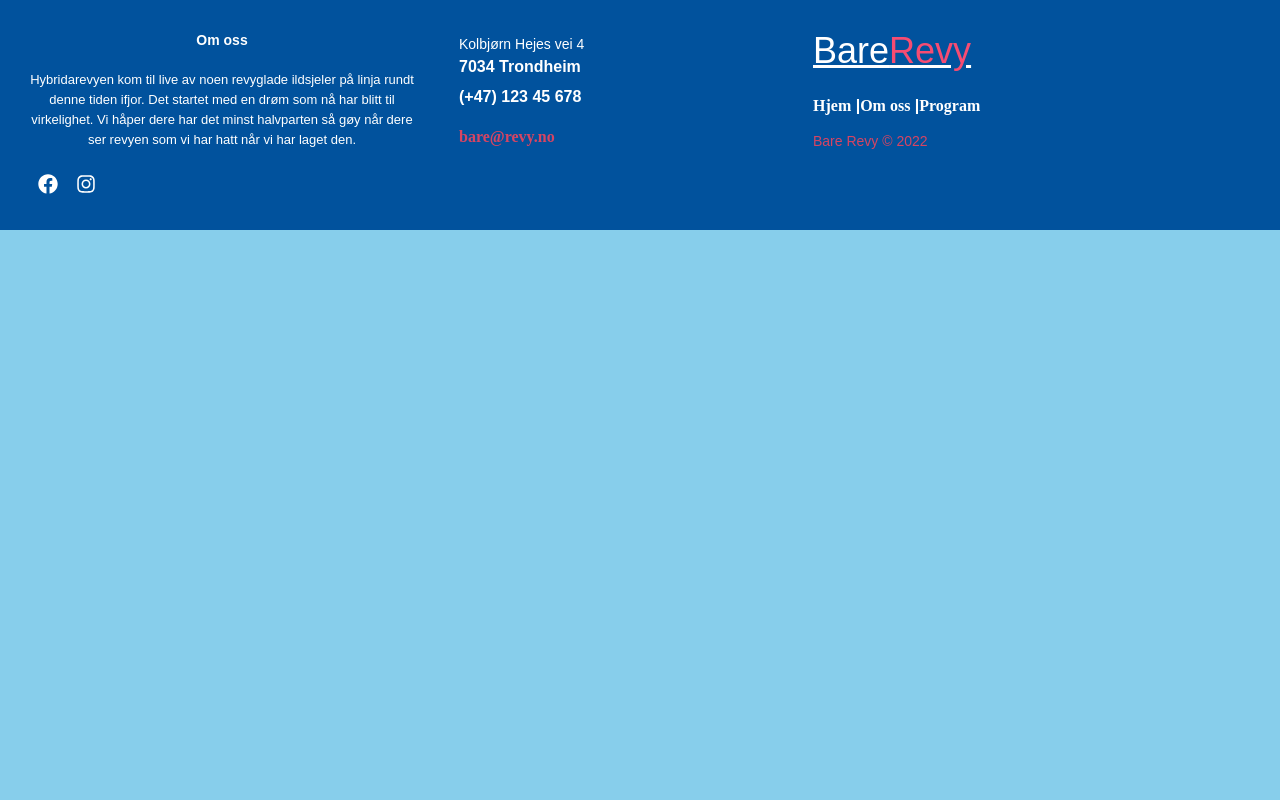
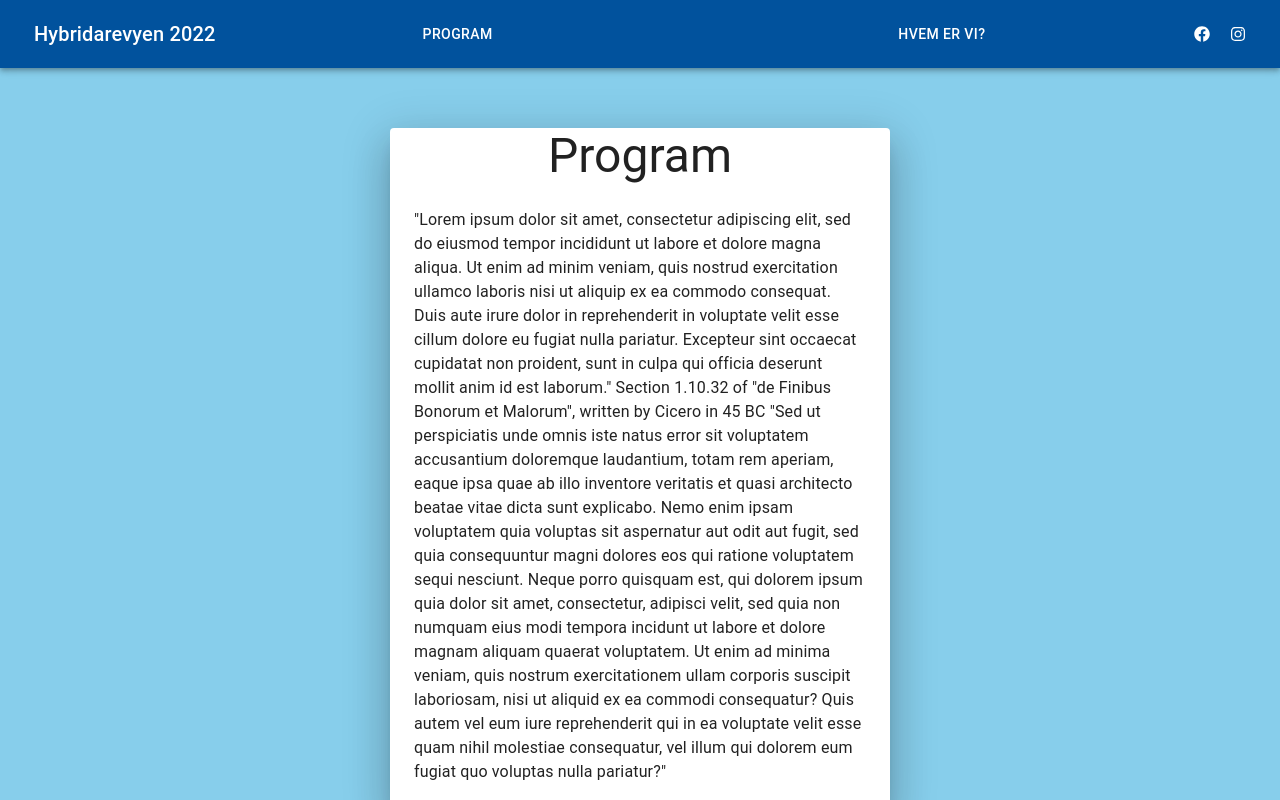
Before and after one commit to johafr/Hybridarevyen, a React (Create React App) app: page /Program in a window 1280 px wide. Shown: the top 800 px of the page. Built offline with nearby package versions, Linux system fonts and the light colour scheme.

Commit message:
Added Paper to insert program into

```diff
--- a/src/App.tsx
+++ b/src/App.tsx
@@ -4,12 +4,13 @@ import {
   BrowserRouter,
   Switch,
   Route,
-  RouteComponentProps,
+  RouteComponentProps
 } from "react-router-dom";
 import Home from "./screens/Home";
 import OmOss from "./screens/OmOss";
 import Undergrupper from "./screens/Undergrupper";
 import Footer from "./components/footer/Footer";
+import Program from "./screens/Program";
 
 export interface defaultProps extends RouteComponentProps {}
 
@@ -18,13 +19,18 @@ const App: React.FC = () => {
     <div>
       <BrowserRouter>
         <Switch>
-          <Route path="/" exact render={(props) => <Home {...props} />} />
+          <Route path="/" exact render={props => <Home {...props} />} />
           <Route
             path="/Undergrupper"
             exact
-            render={(props) => <Undergrupper {...props} />}
+            render={props => <Undergrupper {...props} />}
           />
-          <Route path="/OmOss" exact render={(props) => <OmOss {...props} />} />
+          <Route path="/OmOss" exact render={props => <OmOss {...props} />} />
+          <Route
+            path="/Program"
+            exact
+            render={props => <Program {...props} />}
+          />
         </Switch>
       </BrowserRouter>
       <Footer />
--- /dev/null
+++ b/src/screens/Program.tsx
@@ -0,0 +1,80 @@
+import * as React from "react";
+import Box from "@mui/material/Box";
+import Paper from "@mui/material/Paper";
+import Grid from "@mui/material/Grid";
+import { defaultProps } from "../App";
+import NavBar from "../components/NavBar";
+import { Typography } from "@mui/material";
+import { RSA_X931_PADDING } from "constants";
+
+interface props extends defaultProps {}
+
+const OmOss: React.FC<props> = () => {
+  return (
+    <div>
+      <NavBar />
+      <Grid
+        container
+        spacing={0}
+        direction="column"
+        alignItems="center"
+        justifyContent="center"
+        style={{ minHeight: "100vh" }}
+      >
+        <Box
+          sx={{
+            display: "flex",
+            flexWrap: "wrap",
+            "& > :not(style)": {
+              m: 1,
+              width: 500,
+              height: "auto",
+              minHeight: 500
+            }
+          }}
+        >
+          <Paper elevation={24}>
+            <Grid
+              container
+              spacing={0}
+              direction="column"
+              alignItems="center"
+              justifyContent="center"
+            >
+              <Typography variant="h3">Program</Typography>
+            </Grid>
+            <Box m={3}>
+              <Typography>
+                "Lorem ipsum dolor sit amet, consectetur adipiscing elit, sed do
+                eiusmod tempor incididunt ut labore et dolore magna aliqua. Ut
+                enim ad minim veniam, quis nostrud exercitation ullamco laboris
+                nisi ut aliquip ex ea commodo consequat. Duis aute irure dolor
+                in reprehenderit in voluptate velit esse cillum dolore eu fugiat
+                nulla pariatur. Excepteur sint occaecat cupidatat non proident,
+                sunt in culpa qui officia deserunt mollit anim id est laborum."
+                Section 1.10.32 of "de Finibus Bonorum et Malorum", written by
+                Cicero in 45 BC "Sed ut perspiciatis unde omnis iste natus error
+                sit voluptatem accusantium doloremque laudantium, totam rem
+                aperiam, eaque ipsa quae ab illo inventore veritatis et quasi
+                architecto beatae vitae dicta sunt explicabo. Nemo enim ipsam
+                voluptatem quia voluptas sit aspernatur aut odit aut fugit, sed
+                quia consequuntur magni dolores eos qui ratione voluptatem sequi
+                nesciunt. Neque porro quisquam est, qui dolorem ipsum quia dolor
+                sit amet, consectetur, adipisci velit, sed quia non numquam eius
+                modi tempora incidunt ut labore et dolore magnam aliquam quaerat
+                voluptatem. Ut enim ad minima veniam, quis nostrum
+                exercitationem ullam corporis suscipit laboriosam, nisi ut
+                aliquid ex ea commodi consequatur? Quis autem vel eum iure
+                reprehenderit qui in ea voluptate velit esse quam nihil
+                molestiae consequatur, vel illum qui dolorem eum fugiat quo
+                voluptas nulla pariatur?"
+              </Typography>
+            </Box>
+          </Paper>
+        </Box>
+      </Grid>
+    </div>
+  );
+};
+
+export default OmOss;
```
